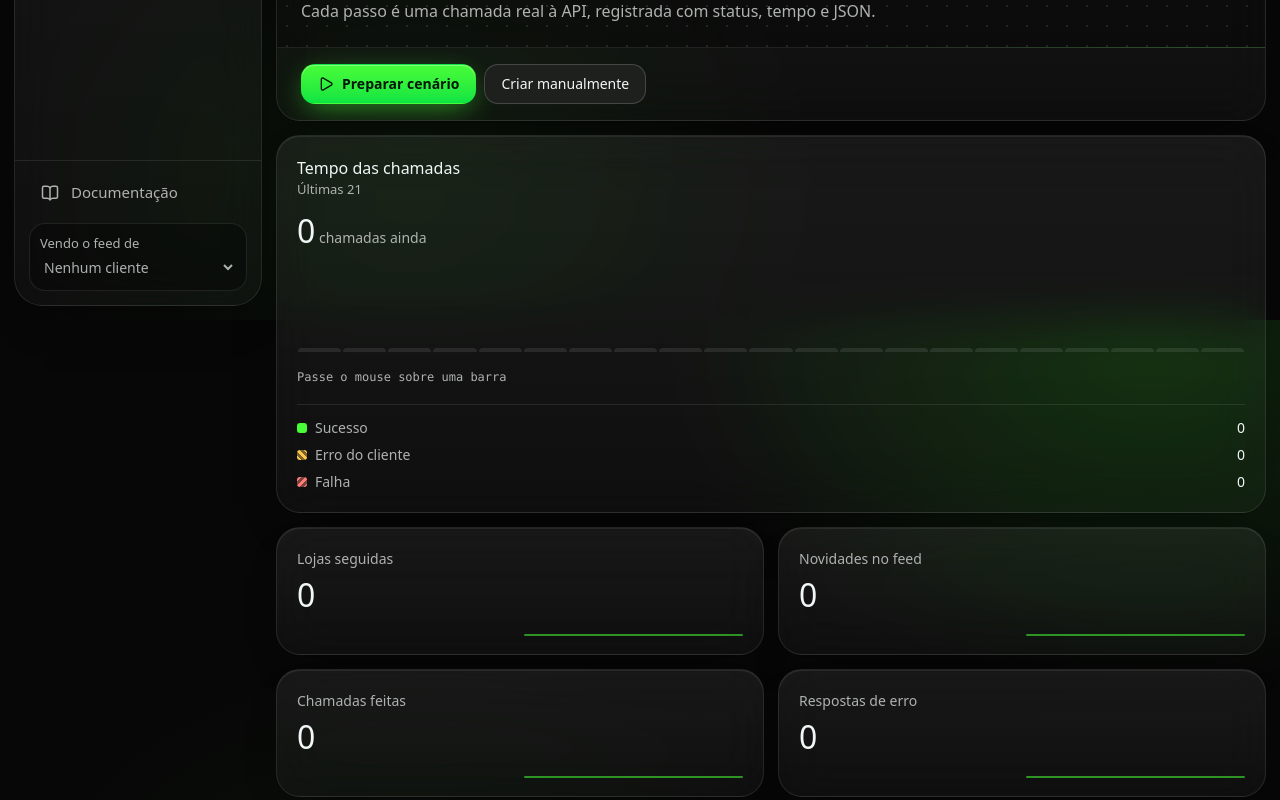
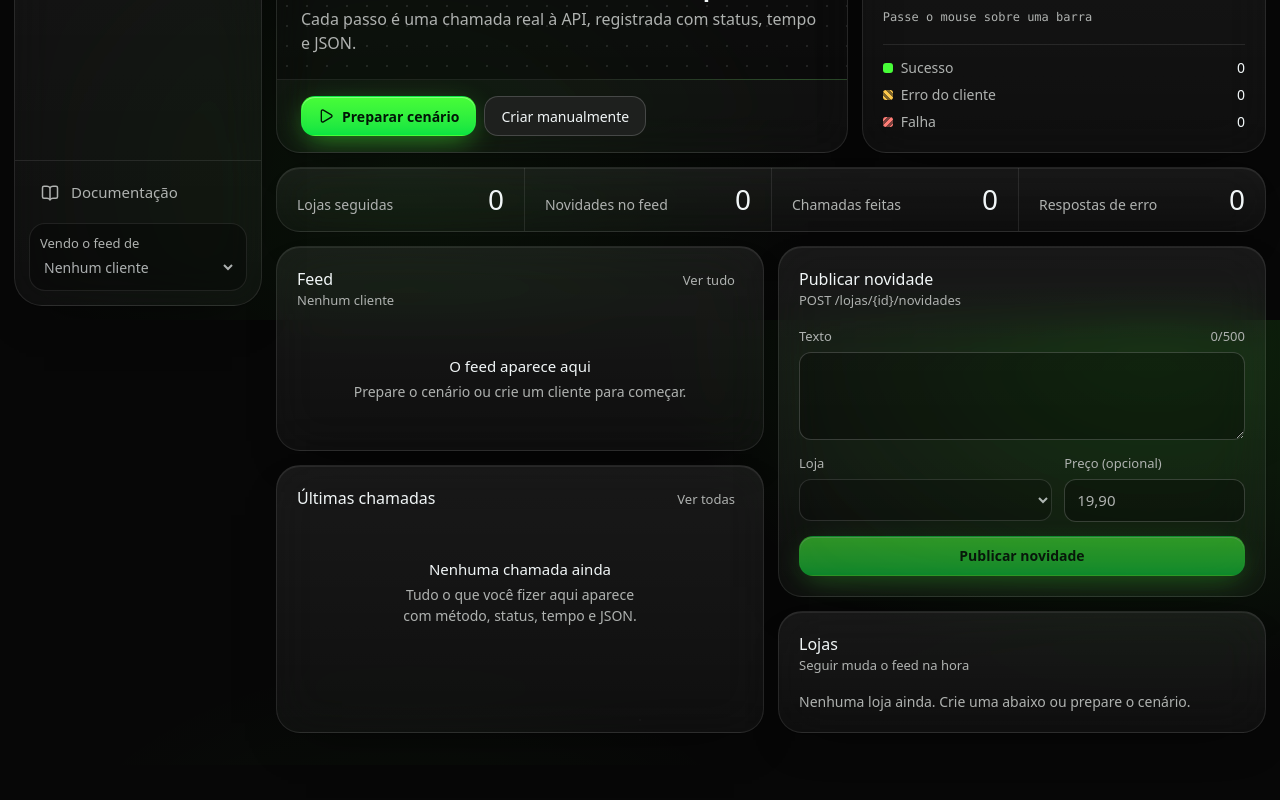
Before and after one commit to DevLucasKaua/feed-novidades, a React (Vite) app in the folder web/: page / in a window 1280 px wide. Shown: the part 480-1280 px from the top of the page. After the commit the page ends 1245 px from the top, so only its background shows below. Built offline with nearby package versions, Linux system fonts and the light colour scheme.

Commit message:
feat(interface): reorganiza o painel em colunas sem buracos e junta os indicadores numa faixa

```diff
--- a/web/src/estilos.css
+++ b/web/src/estilos.css
@@ -490,8 +490,25 @@ small {
   grid-column: span 8;
 }
 
-.indicador {
-  grid-column: span 3;
+.resumo {
+  grid-column: span 12;
+}
+
+.pilha {
+  display: flex;
+  flex-direction: column;
+  gap: 0.875rem;
+  align-self: stretch;
+  min-width: 0;
+}
+
+/* O último card estica para as duas colunas terminarem na mesma linha. */
+.pilha > .cartao {
+  align-content: start;
+}
+
+.pilha > :last-child {
+  flex: 1;
 }
 
 .cartao {
@@ -609,46 +626,41 @@ small {
   padding: 1rem 1.5rem;
 }
 
-.cartao.indicador {
-  position: relative;
-  gap: 0.5rem;
-  min-height: 8rem;
-  align-content: start;
-}
-
-.indicador::after {
-  content: "";
-  position: absolute;
-  right: 1.25rem;
-  bottom: 1.125rem;
-  width: 45%;
-  height: 2px;
-  border-radius: 2px;
-  background: var(--destaque);
-  opacity: 0.55;
-}
-
-.indicador h2 {
+.cartao.resumo {
+  padding: 0;
+}
+
+.resumo dl {
+  display: grid;
+  grid-template-columns: repeat(4, minmax(0, 1fr));
+}
+
+.resumo dl > div {
+  display: flex;
+  align-items: baseline;
+  justify-content: space-between;
+  gap: 0.75rem;
+  padding: 1rem 1.25rem;
+}
+
+.resumo dl > div + div {
+  border-left: 1px solid var(--linha);
+}
+
+.resumo dt {
   font-size: 0.875rem;
-  font-weight: 400;
-  color: var(--suave);
-}
-
-.indicador p {
-  font-size: 2rem;
+  color: var(--suave);
+}
+
+.resumo dd {
+  font-size: 1.75rem;
   font-weight: 500;
   line-height: 1.1;
   font-variant-numeric: tabular-nums;
 }
 
-.cartao.indicador-alerta {
-  background:
-    radial-gradient(90% 120% at 0% 0%, oklch(0.86 0.15 85 / 0.09), transparent 70%),
-    var(--superficie);
-}
-
-.indicador-alerta::after {
-  background: var(--alerta);
+.resumo-alerta dd {
+  color: var(--alerta);
 }
 
 .botao {
@@ -1386,7 +1398,15 @@ textarea:hover {
     grid-column: span 12;
   }
 
-  .indicador {
+  .blocos > .destaque {
+    grid-column: span 7;
+  }
+
+  .blocos > .bloco-grafico {
+    grid-column: span 5;
+  }
+
+  .blocos > .pilha {
     grid-column: span 6;
   }
 }
@@ -1472,6 +1492,18 @@ textarea:hover {
   }
 }
 
+@media (max-width: 48rem) {
+  .blocos > .destaque,
+  .blocos > .bloco-grafico,
+  .blocos > .pilha {
+    grid-column: span 12;
+  }
+
+  .pilha > :last-child {
+    flex: none;
+  }
+}
+
 @media (max-width: 40rem) {
   .superior-marca .marca > span:last-child,
   .situacao,
@@ -1503,11 +1535,26 @@ textarea:hover {
     padding: 0.875rem 1.125rem;
   }
 
-  .cartao.indicador {
-    min-height: 6.75rem;
-  }
-
-  .cartao:not(.destaque) {
+  .resumo dl {
+    grid-template-columns: repeat(2, minmax(0, 1fr));
+  }
+
+  .resumo dl > div {
+    flex-direction: column;
+    align-items: flex-start;
+    gap: 0.25rem;
+    padding: 0.875rem 1rem;
+  }
+
+  .resumo dl > div:nth-child(odd) {
+    border-left: 0;
+  }
+
+  .resumo dl > div:nth-child(n + 3) {
+    border-top: 1px solid var(--linha);
+  }
+
+  .cartao:not(.destaque, .resumo) {
     padding: 1rem;
   }
 
--- a/web/src/paginas.tsx
+++ b/web/src/paginas.tsx
@@ -62,22 +62,14 @@ function Destaque({ demo, ir }: PropsPagina) {
         </div>
         <div>
           <h2>{recente?.texto ?? 'O feed ainda está vazio'}</h2>
+          {recente?.preco && (
             <dl className="destaque-dados">
-            {recente?.preco && (
               <div>
                 <dt>Preço</dt>
                 <dd>{formatarPreco(recente.preco)}</dd>
               </div>
+            </dl>
           )}
-            <div>
-              <dt>Nesta página</dt>
-              <dd>{demo.novidades.length}</dd>
-            </div>
-            <div>
-              <dt>Lojas seguidas</dt>
-              <dd>{demo.seguidas.length}</dd>
-            </div>
-          </dl>
         </div>
       </div>
       <div className="destaque-acoes">
@@ -93,19 +85,33 @@ function Destaque({ demo, ir }: PropsPagina) {
   );
 }
 
-function Indicador(props: { rotulo: string; valor: string | number; alerta?: boolean }) {
+function Resumo({ demo }: { demo: Demo }) {
+  const erros = demo.chamadas.filter((c) => c.status >= 400 || c.status === 0).length;
+  const itens = [
+    { rotulo: 'Lojas seguidas', valor: demo.seguidas.length },
+    {
+      rotulo: 'Novidades no feed',
+      valor: `${demo.novidades.length}${demo.proximoCursor ? '+' : ''}`,
+    },
+    { rotulo: 'Chamadas feitas', valor: demo.chamadas.length },
+    { rotulo: 'Respostas de erro', valor: erros, alerta: erros > 0 },
+  ];
+
   return (
-    <section className={props.alerta ? 'cartao indicador indicador-alerta' : 'cartao indicador'}>
-      <h2>{props.rotulo}</h2>
-      <p>{props.valor}</p>
+    <section className="cartao resumo" aria-label="Resumo">
+      <dl>
+        {itens.map((item) => (
+          <div key={item.rotulo} className={item.alerta ? 'resumo-alerta' : undefined}>
+            <dt>{item.rotulo}</dt>
+            <dd>{item.valor}</dd>
+          </div>
+        ))}
+      </dl>
     </section>
   );
 }
 
 export function PaginaPainel({ demo, ir }: PropsPagina) {
-  const erros = demo.chamadas.filter((c) => c.status >= 400 || c.status === 0).length;
-  const quantidadeNoFeed = `${demo.novidades.length}${demo.proximoCursor ? '+' : ''}`;
-
   return (
     <>
       <Cabecalho
@@ -128,7 +134,7 @@ export function PaginaPainel({ demo, ir }: PropsPagina) {
       <div className="blocos">
         <Destaque demo={demo} ir={ir} />
         <Cartao
-          className="bloco-4"
+          className="bloco-4 bloco-grafico"
           titulo="Tempo das chamadas"
           subtitulo={
             demo.chamadas.length === 1
@@ -139,13 +145,10 @@ export function PaginaPainel({ demo, ir }: PropsPagina) {
           <GraficoChamadas demo={demo} />
         </Cartao>
 
-        <Indicador rotulo="Lojas seguidas" valor={demo.seguidas.length} />
-        <Indicador rotulo="Novidades no feed" valor={quantidadeNoFeed} />
-        <Indicador rotulo="Chamadas feitas" valor={demo.chamadas.length} />
-        <Indicador rotulo="Respostas de erro" valor={erros} alerta={erros > 0} />
+        <Resumo demo={demo} />
 
+        <div className="pilha bloco-7">
           <Cartao
-          className="bloco-7"
             titulo="Feed"
             subtitulo={demo.clienteAtivo?.nome ?? 'Nenhum cliente'}
             acao={
@@ -157,18 +160,6 @@ export function PaginaPainel({ demo, ir }: PropsPagina) {
             <ListaFeed demo={demo} maximo={4} />
           </Cartao>
           <Cartao
-          className="bloco-5"
-          titulo="Publicar novidade"
-          subtitulo="POST /lojas/{id}/novidades"
-        >
-          <Publicar demo={demo} />
-        </Cartao>
-
-        <Cartao className="bloco-5" titulo="Lojas" subtitulo="Seguir muda o feed na hora">
-          <ListaLojas demo={demo} />
-        </Cartao>
-        <Cartao
-          className="bloco-7"
             titulo="Últimas chamadas"
             acao={
               <button className="botao-texto" type="button" onClick={() => ir('chamadas')}>
@@ -178,6 +169,16 @@ export function PaginaPainel({ demo, ir }: PropsPagina) {
           >
             <ListaChamadas demo={demo} maximo={6} />
           </Cartao>
+        </div>
+
+        <div className="pilha bloco-5">
+          <Cartao titulo="Publicar novidade" subtitulo="POST /lojas/{id}/novidades">
+            <Publicar demo={demo} />
+          </Cartao>
+          <Cartao titulo="Lojas" subtitulo="Seguir muda o feed na hora">
+            <ListaLojas demo={demo} />
+          </Cartao>
+        </div>
       </div>
     </>
   );
```
Lines whose indentation alone changed are shown as unchanged.
